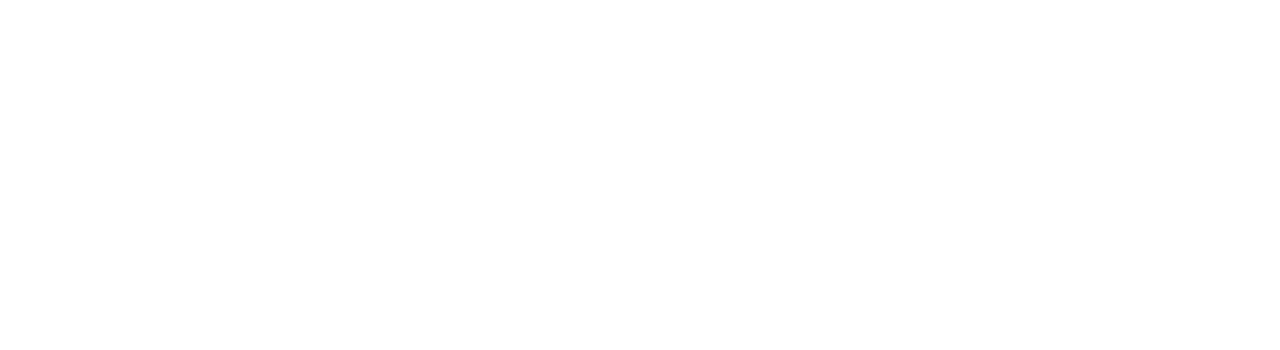
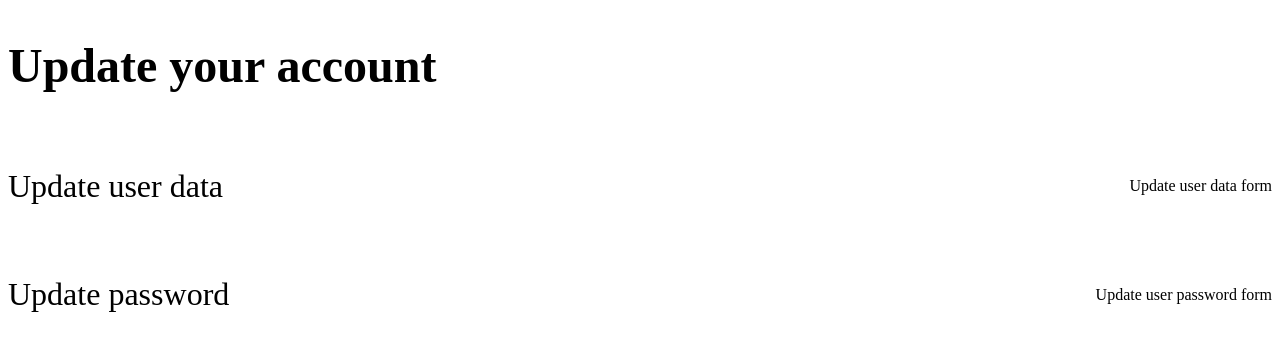
Before and after one commit to alvaroiporre/Hotel-React, a React (Vite) app: page /account in a window 1280 px wide. Before the commit this address had no page. Shown: the top 350 px of the page. Built offline with nearby package versions, Linux system fonts and the light colour scheme; the HTML template or start-up script is replaced by a standard one; a web font is replaced by a local one.

Commit message:
Add Account component page

```diff
--- a/src/App.tsx
+++ b/src/App.tsx
@@ -4,6 +4,7 @@
 import Cabins from "./pages/Cabins";
 import Users from "./pages/Users";
 import Settings from "./pages/Settings";
+import Account from "./pages/Account";
 const App = () => {
   return (
     <BrowserRouter>
@@ -13,6 +14,7 @@
         <Route path='cabins' element={<Cabins />}/>
         <Route path='users' element={<Users />}/>
         <Route path='settings' element={<Settings />}/>
+        <Route path='account' element={<Account />}/>
       </Routes>
     </BrowserRouter>
   );
--- a/src/pages/Account.jsx
+++ b/src/pages/Account.tsx
@@ -1,7 +1,7 @@
 import Heading from "../ui/Heading";
 import Row from "../ui/Row";
 
-function Account() {
+const Account = () => {
   return (
     <>
       <Heading as="h1">Update your account</Heading>
@@ -17,6 +17,6 @@
       </Row>
     </>
   );
-}
+};
 
 export default Account;
--- a/src/ui/Row.tsx
+++ b/src/ui/Row.tsx
@@ -1,7 +1,7 @@
 import styled, { css } from "styled-components";
 
 interface rowProps {
-  type: string;
+  type?: string;
 }
 
 const Row = styled.div`
```
